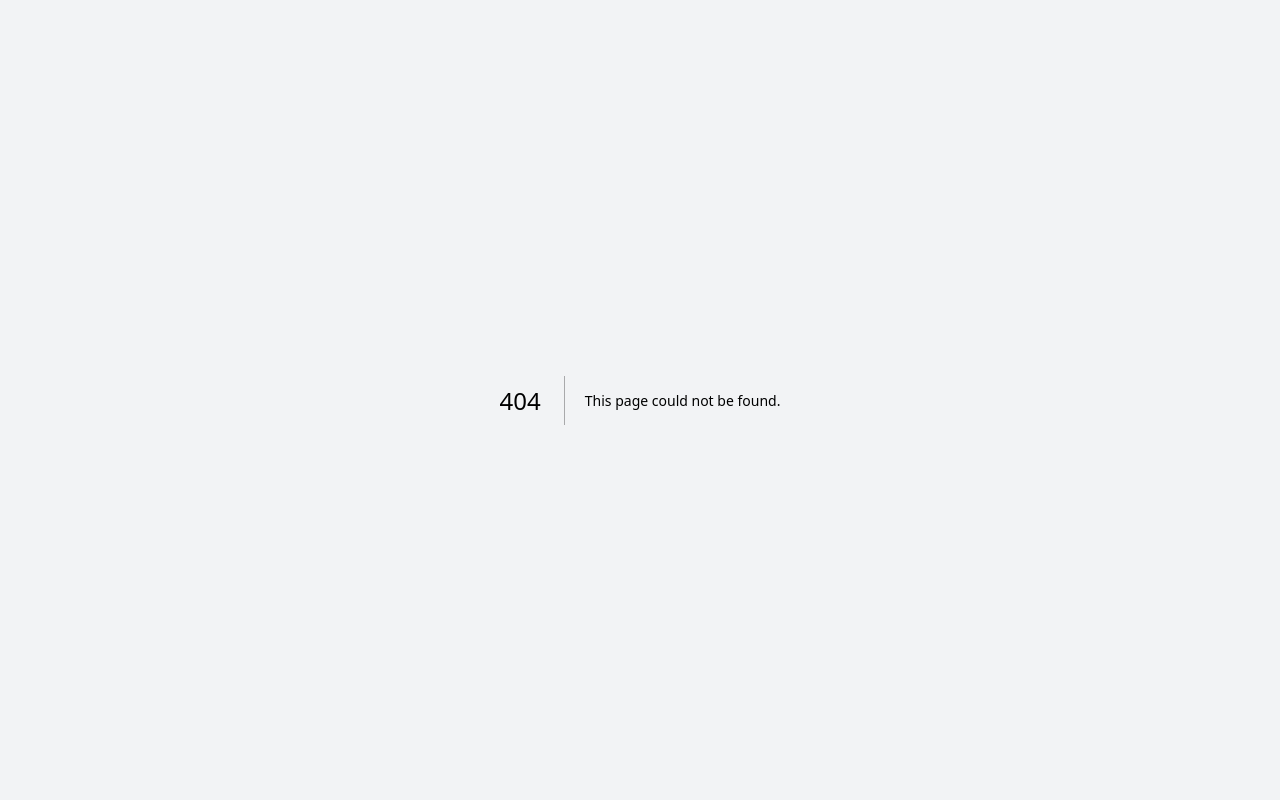
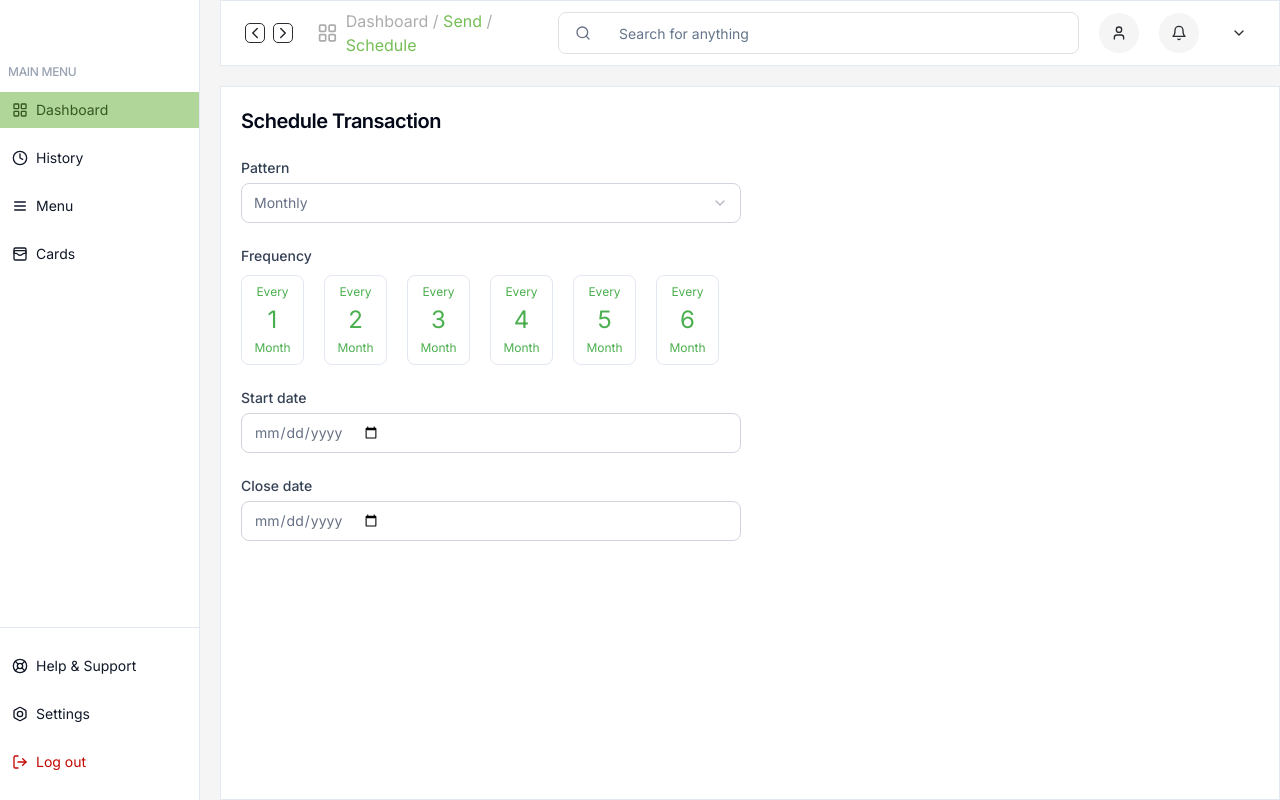
Before and after one commit to Ikechisaviour/PAYOFF-web, a Next.js app: page /dashboard/home/send/schedule in a window 1280 px wide. Before the commit this address had no page. Built offline with nearby package versions, Linux system fonts and the light colour scheme.

Commit message:
@chore: fix

```diff
--- /dev/null
+++ b/app/dashboard/home/send/confirm/page.tsx
@@ -0,0 +1,18 @@
+import { Metadata } from "next";
+import { ConfirmTransactionDetails } from "@/components/confirm-transaction-details";
+
+export const metadata: Metadata = {
+  title: "Confirm",
+  description: "Confirm Transaction",
+};
+export default function ConfirmTransaction() {
+  return (
+    <section className="font-inter w-full h-full bg-white p-5 border mt-5">
+      <h3 className="scroll-m-20 text-lg lg:text-xl font-semibold tracking-tight flex items-center">
+        Confirm Transaction
+      </h3>
+
+      <ConfirmTransactionDetails />
+    </section>
+  );
+}
--- /dev/null
+++ b/app/dashboard/home/send/schedule/page.tsx
@@ -0,0 +1,17 @@
+import { Metadata } from "next";
+import { ScheduleTransactionForm } from "@/components/schedule-transaction-form";
+export const metadata: Metadata = {
+  title: "Schedule",
+  description: "Schedule Transaction",
+};
+export default function ConfirmTransaction() {
+  return (
+    <section className="font-inter w-full h-full bg-white p-5 border mt-5">
+      <h3 className="scroll-m-20 text-lg lg:text-xl font-semibold tracking-tight flex items-center">
+        Schedule Transaction
+      </h3>
+
+      <ScheduleTransactionForm />
+    </section>
+  );
+}
--- /dev/null
+++ b/app/dashboard/home/send/success/page.tsx
@@ -0,0 +1,15 @@
+import { Metadata } from "next";
+import { ConfirmTransactionDetails } from "@/components/confirm-transaction-details";
+import { TransactionSuccessful } from "@/components/transaction-successful";
+
+export const metadata: Metadata = {
+  title: "Success",
+  description: " Transaction Successful",
+};
+export default function ConfirmTransaction() {
+  return (
+    <section className="font-inter w-full h-full bg-white p-5 border mt-5">
+      <TransactionSuccessful />
+    </section>
+  );
+}
--- a/assets/pngs/index.ts
+++ b/assets/pngs/index.ts
@@ -24,6 +24,7 @@ import AvatarGroup from "./Avatar group.png";
 import CardLinkImage from "./cardLink.png";
 import MiniVisaLogo from "./visa-logo.png";
 import MiniMastercardLogo from './Mastercard-logo.png';
+import Coins from "./coins.png";
 export {
   // Bag,
   Testiomonial1,
@@ -51,4 +52,5 @@ export {
   CardLinkImage,
   MiniVisaLogo,
   MiniMastercardLogo,
+  Coins,
 };
--- /dev/null
+++ b/components/confirm-transaction-details.tsx
@@ -0,0 +1,44 @@
+"use client";
+import { Button } from "@/components/ui/button";
+import { Switch } from "@/components/ui/switch";
+
+export function ConfirmTransactionDetails() {
+  return (
+    <div className="my-5 md:max-w-[500px]">
+      <h3 className="scroll-m-20 text-sm lg:text-base font-medium tracking-tight">
+        Bank: <span className="text-status">Access Bank</span>
+      </h3>
+
+      <h3 className="scroll-m-20 text-sm lg:text-base font-medium tracking-tight mt-5">
+        Account Name:<span className="text-status"> Princewill Amadi</span>
+      </h3>
+
+      <h3 className="scroll-m-20 text-sm lg:text-base font-medium tracking-tight mt-5">
+        Account Number:<span className="text-status"> 1234567890</span>
+      </h3>
+
+      <h3 className="scroll-m-20 text-sm lg:text-base font-medium tracking-tight mt-5">
+        Amount:<span className="text-status"> ₦100,000</span>
+      </h3>
+
+      <h3 className="scroll-m-20 text-sm lg:text-base font-medium tracking-tight mt-5">
+        Narration:<span className="text-status"> Temporary rent fee</span>
+      </h3>
+
+      <h3 className="scroll-m-20 text-sm lg:text-base font-medium tracking-tight mt-5 flex items-center">
+        Add Beneficiary:{" "}
+        <span className="text-status">
+          {" "}
+          <Switch
+            id="airplane-mode"
+            className="data-[state=checked]:bg-status data-[state=unchecked]:bg-status ml-2"
+          />
+        </span>
+      </h3>
+
+      <Button className="w-full bg-status  text-white lg:text-base text-sm  p-2 mt-5  rounded-lg cursor-pointer hover:opacity-80 hover:bg-primaryGreen ease-in ">
+        Confirm
+      </Button>
+    </div>
+  );
+}
--- /dev/null
+++ b/components/schedule-transaction-form.tsx
@@ -0,0 +1,83 @@
+"use client";
+import {
+  Select,
+  SelectContent,
+  SelectItem,
+  SelectTrigger,
+  SelectValue,
+} from "@/components/ui/select";
+import { Label } from "@/components/ui/label";
+import { Input } from "@/components/ui/input";
+
+export function ScheduleTransactionForm() {
+  return (
+    <div className="max-w-[500px]">
+      {" "}
+      <div className="mt-5">
+        <Label
+          htmlFor="bankName"
+          className="text-formLabel font-medium text-xs lg:text-sm"
+        >
+          Pattern
+        </Label>
+        <Select>
+          <SelectTrigger className="w-full bg-transparent rounded-[8px] border border-[#D0D5DD] mt-1 dark:border-gray-800 text-formText  font-sans placeholder:font-sans">
+            <SelectValue placeholder="Monthly" />
+          </SelectTrigger>
+          <SelectContent>
+            <SelectItem value="monthly">Monthly</SelectItem>
+            <SelectItem value="daily">Daily</SelectItem>
+            <SelectItem value="weekly">Weekly</SelectItem>
+          </SelectContent>
+        </Select>
+      </div>
+      <div className="mt-5">
+        <Label
+          htmlFor="bankName"
+          className="text-formLabel font-medium text-xs lg:text-sm"
+        >
+          Frequency
+        </Label>
+        <div className="flex gap-5 w-auto overflow-x-auto no-scrollbar my-2">
+          {Array.from({ length: 6 }).map((_, idx) => (
+            <div
+              key={idx}
+              className="flex-shrink-0 w-[63px] text-xs text-[#4BAF4F] border rounded-lg p-2 text-center hover:bg-[#4BAF4F] hover:text-white"
+            >
+              <h3 className="">Every</h3>
+              <h1 className=" text-xl lg:text-2xl my-1">{idx + 1}</h1>
+              <h3 className="">Month</h3>
+            </div>
+          ))}
+        </div>
+      </div>
+      <div className="mt-5">
+        <Label
+          htmlFor="date"
+          className="text-formLabel font-medium text-xs lg:text-sm"
+        >
+          Start date
+        </Label>
+        <Input
+          id="date"
+          type="date"
+          className="bg-transparent rounded-[8px] border border-[#D0D5DD] mt-1 dark:border-gray-800 text-formText  font-sans placeholder:font-sans"
+        />
+      </div>
+
+      <div className="mt-5">
+        <Label
+          htmlFor="cdate"
+          className="text-formLabel font-medium text-xs lg:text-sm"
+        >
+          Close date
+        </Label>
+        <Input
+          id="cdate"
+          type="date"
+          className="bg-transparent rounded-[8px] border border-[#D0D5DD] mt-1 dark:border-gray-800 text-formText  font-sans placeholder:font-sans"
+        />
+      </div>
+    </div>
+  );
+}
--- /dev/null
+++ b/components/transaction-successful.tsx
@@ -0,0 +1,32 @@
+"use client";
+import Image from "next/image";
+import { Coins } from "@/assets";
+import { Button } from "./ui/button";
+
+export function TransactionSuccessful() {
+  return (
+    <div className="flex flex-col justify-center items-center md:max-w-[500px] mx-auto">
+      <h3 className="scroll-m-20 text-lg lg:text-xl font-semibold tracking-tight flex items-center">
+        Transaction Successful!
+      </h3>
+
+      <Image
+        src={Coins}
+        alt="coins"
+        width={100}
+        height={100}
+        className="w-[215px] h-[324px] object-contain"
+      />
+
+      <Button className="w-full bg-status  text-white lg:text-base text-sm  p-2 mt-5 lg:mt-0 rounded-lg cursor-pointer hover:opacity-80 hover:bg-primaryGreen ease-in ">
+        Download Receipt
+      </Button>
+      <Button
+        variant="ghost"
+        className="w-full bg-[#E1E1E1]  text-[#73A952] lg:text-base text-sm  p-2 mt-5 rounded-lg cursor-pointer  hover:bg-status hover:text-white ease-in "
+      >
+        Schedule Transaction
+      </Button>
+    </div>
+  );
+}
```
Also changed, not shown: assets/pngs/coins.png (added).
